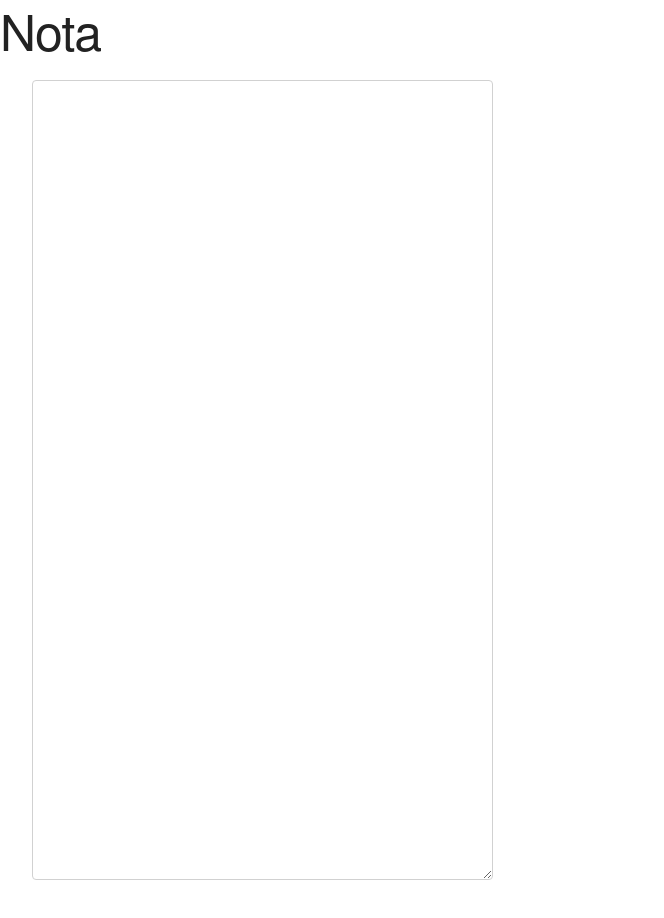
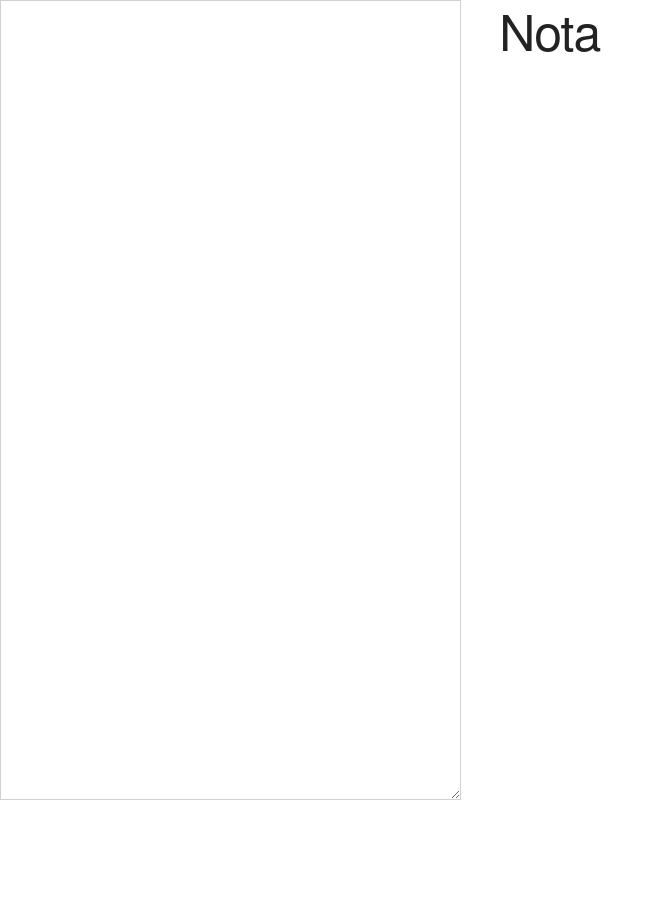
Before and after one commit to benajaero/Nota, an Electron app: page index.html in a window 1024 px wide. Shown: the whole page, without its empty margins (0-664 px from the left). After the commit the page ends 806 px from the top, so only its background shows below. Drawn offline with Linux system fonts and the light colour scheme.

Commit message:
More gui

```diff
--- a/assets/css/main.css
+++ b/assets/css/main.css
@@ -1,8 +1,24 @@
-.u-full-height {
+
+
+u-full-height {
     height: 100%;
+
 }
 
-textarea.u-full-height {
+
+.container, .row, form, textarea {
+    padding: 0px;
+    margin: 0px;
+}
+
+textarea {
+    padding: 5px;
+    height: 100%;
+    width: 100%;
+    border-radius: 0px;
+}
+
+
+form {
     height: 100vh;
-    text-align: left;
 }
--- a/index.html
+++ b/index.html
@@ -7,19 +7,16 @@
         <link rel="stylesheet" href="./assets/css/skeleton.css" type="text/css" />
         <link rel="stylesheet" href="./assets/css/main.css" type="text/css" />
       </head>
-      <body class='u-full-height'>
-        <h1> Nota </h1>
+      <body class=''>
         <div class='container u-full-width'>
             <div class='row u-full-width'>
-                <div class='one-half column u-full-width u-full-height'>
-
-                    <form>
+                <div class='one-half column u-full-width'>
+                    <form class='u-full-height'>
                         <textarea class='u-full-width u-full-height'></textarea>
                     </form>
-
                 </div>
                 <div class='one-half column'>
-
+                    <h1> Nota </h1>
                 </div>
             </div>
         </div>
--- a/main.js
+++ b/main.js
@@ -9,13 +9,15 @@ const ipcMain = electron.ipcMain
 let win
 
 function makeWin() {
-    win = new BrowserWindow({width: 1024, height: 720})
+    win = new BrowserWindow({width: 1024, height: 512})
 
     win.loadURL(url.format({
         pathname: path.join(__dirname, "index.html"),
         protocol: "file:",
         slashes: true
     }))
+
+    //win.webContents.openDevTools()
 
     win.on('closed', () => {
         win = null
```
Also changed, not shown: README.md.
